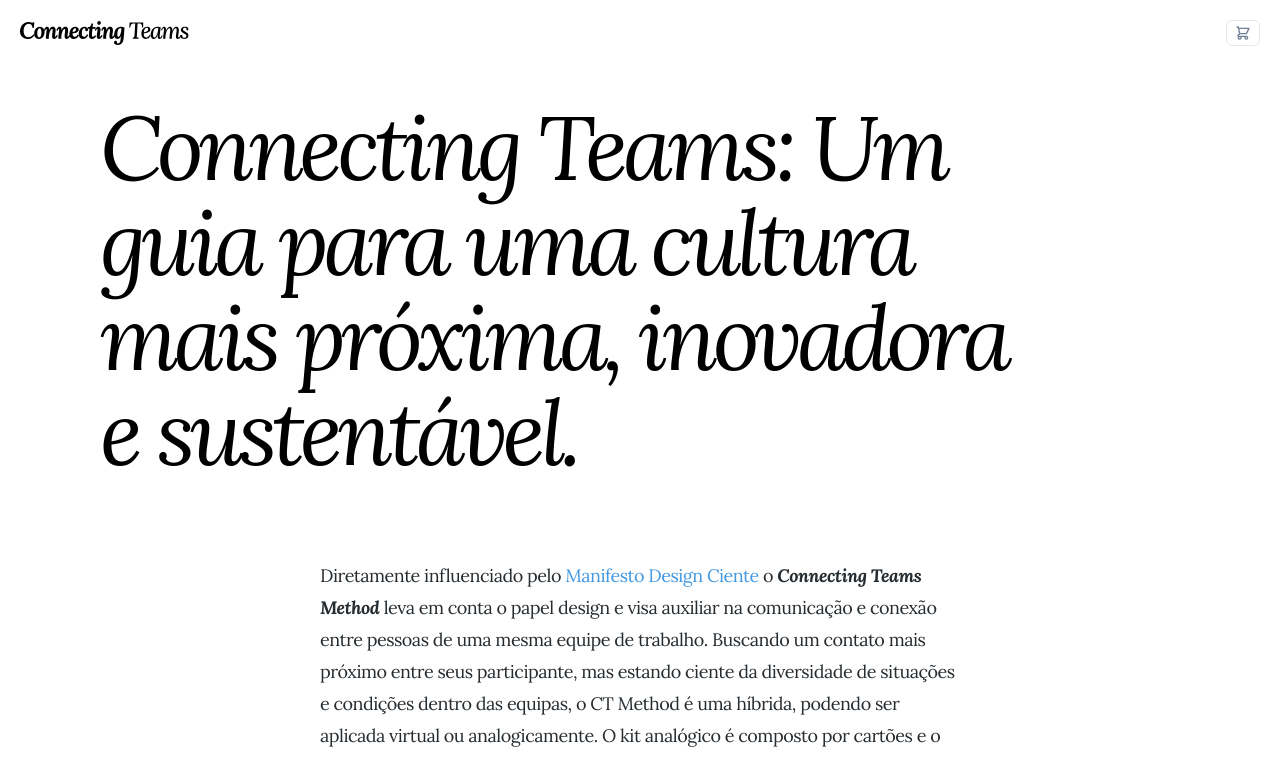
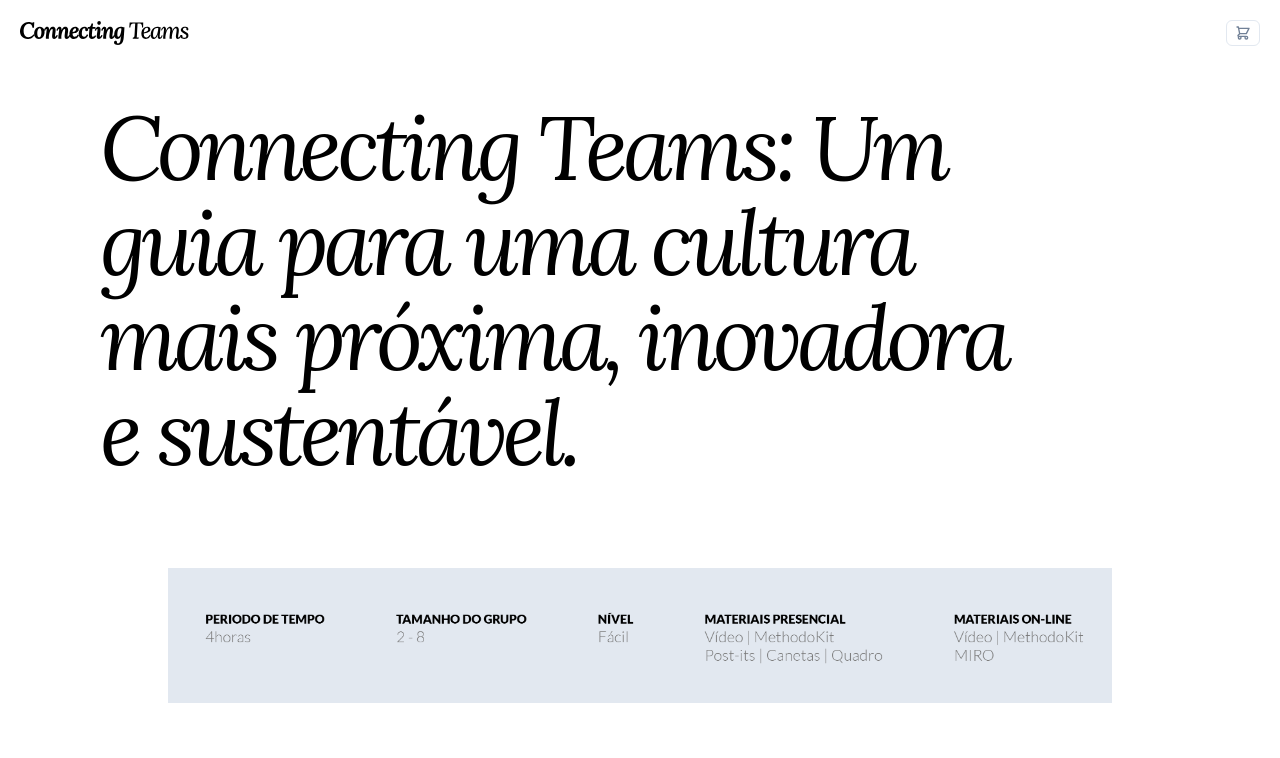
Before and after one commit to rsales/aware-design-manifest, a Vue app: page /metodo in a window 1280 px wide. Shown: the top 758 px of the page. Built offline with nearby package versions, Linux system fonts and the light colour scheme.

Commit message:
Update Methods.

```diff
--- a/src/views/Method.vue
+++ b/src/views/Method.vue
@@ -12,6 +12,16 @@
     </div>
 
     <div class="InlineContent">
+      <section class="ImgBlock mt-2 mb-16">
+        <div
+          class="container w-full mx-auto px-5 sm:px-10 md:px-10 lg:px-40 xl:px-64"
+        >
+          <div class="bg-gray-300">
+            <img alt="illustra 1" src="@/assets/images/time.png" class="w-full" />
+          </div>
+        </div>
+      </section>
+
       <section class="TextBlock TextBlock--wide">
         <div class="Grid">
           <div class="TextBlock-Content">
@@ -80,7 +90,7 @@
           <img
             alt="illustra 1"
             src="@/assets/images/mockups/mockup-1.jpg"
-            class="w-100"
+            class="w-full"
           />
         </div>
       </section>
```
Also changed, not shown: src/assets/images/time.png (added).
